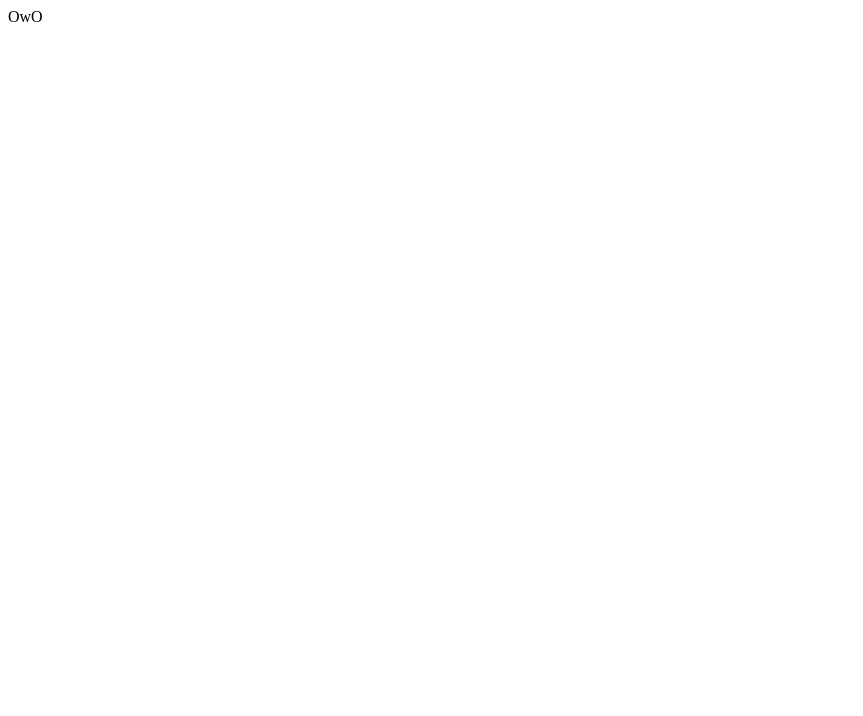
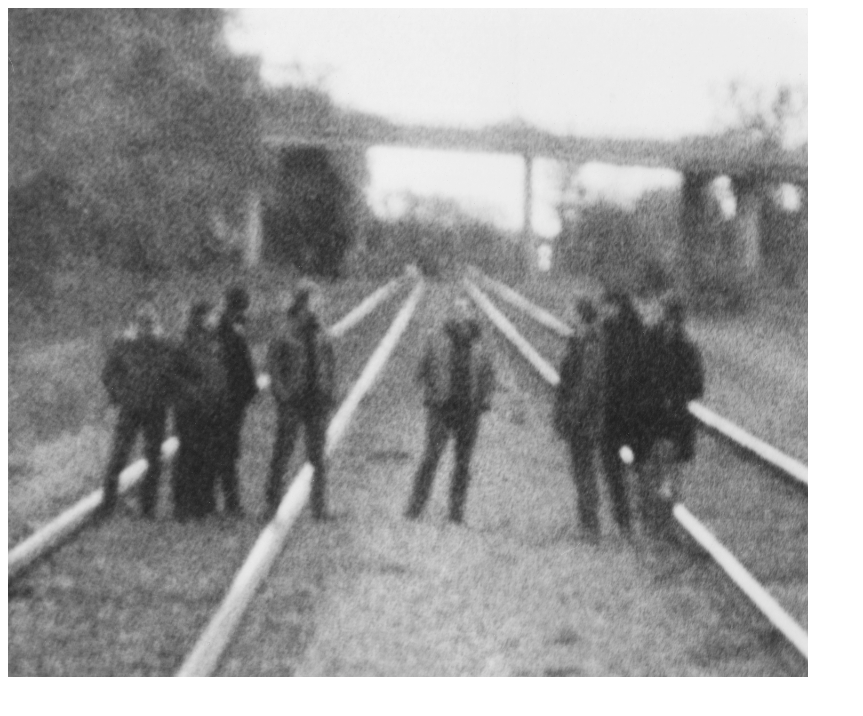
Before and after one commit to egglahubbard/mcsproject, a plain HTML site: page index.html in a window 1280 px wide. Shown: the whole page, without its empty margins (0-863 px from the left). Drawn offline with Linux system fonts and the light colour scheme.

Commit message:
add image and stylesheet

```diff
--- /dev/null
+++ b/css/style.css
@@ -0,0 +1,3 @@
+body {
+    background-color:aquamarine;
+}
--- a/index.html
+++ b/index.html
@@ -4,6 +4,6 @@
         <title> </title>
     </head>
     <body>
-OwO
+<img src="image/gybe_2010pic_300dpi8x10.jpg" width=800px>
     </body>
 </html>
```
Also changed, not shown: image/gybe_2010pic_300dpi8x10.jpg (added).
